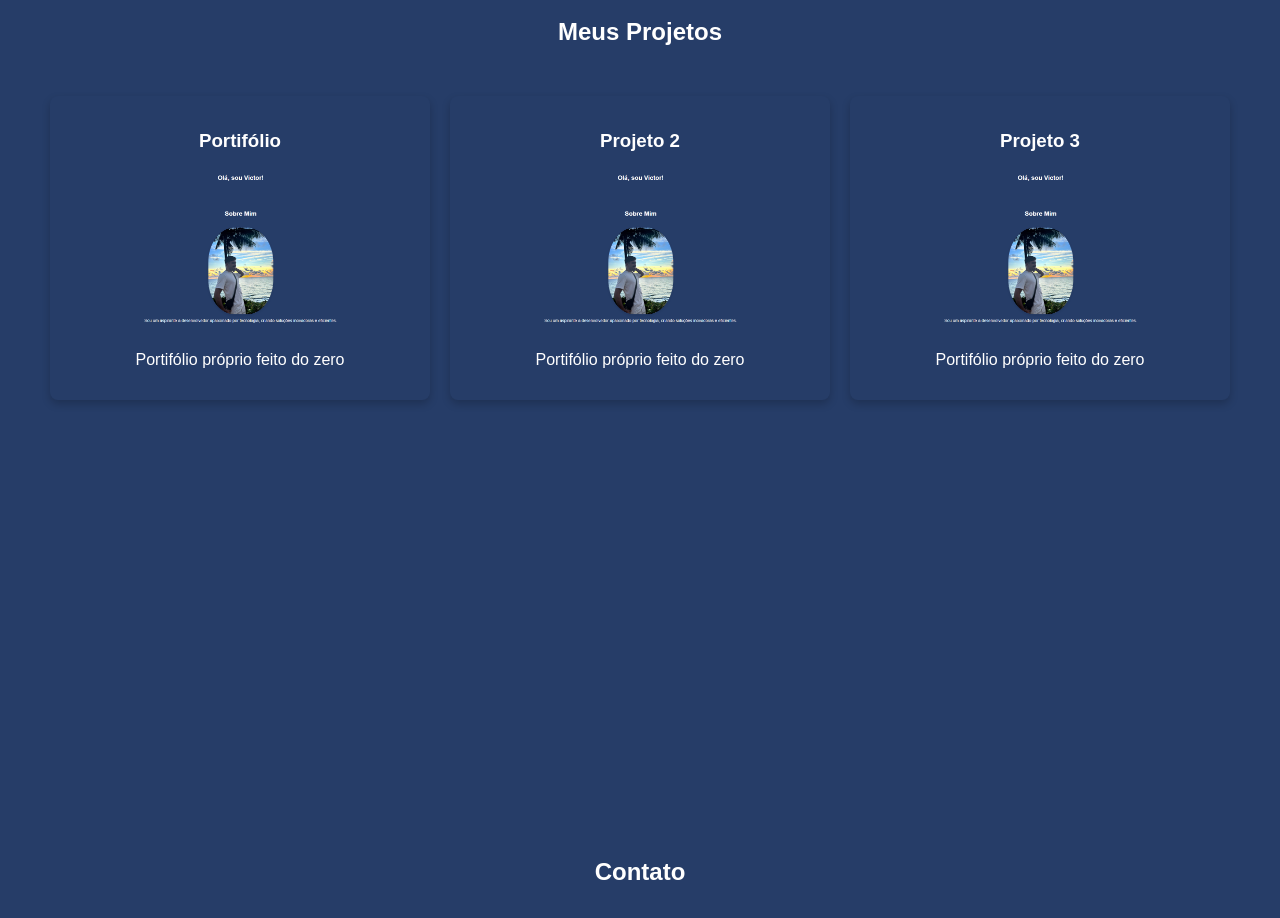
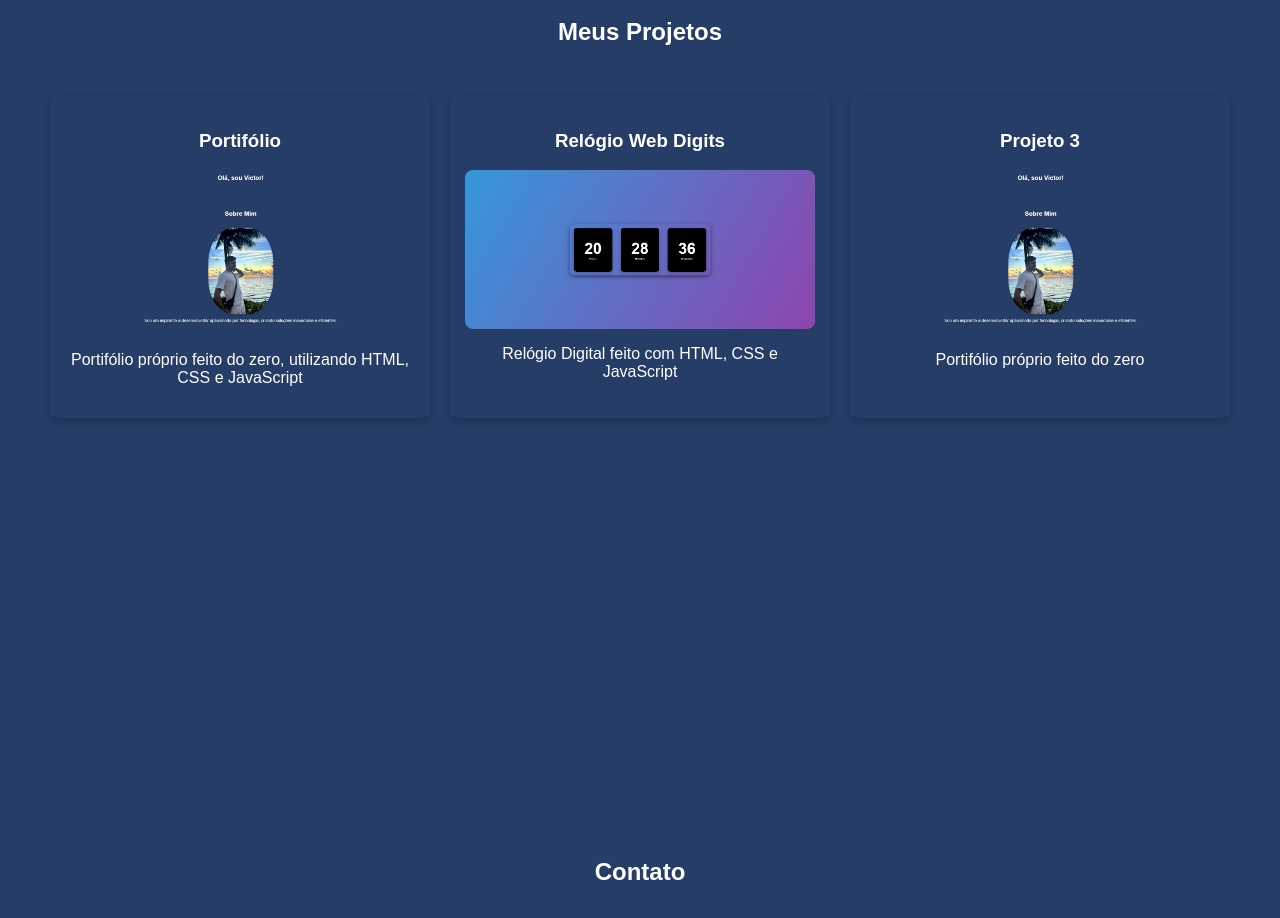
Before and after one commit to bitar011/portifolio, a plain HTML site: page index.html in a window 1280 px wide. Shown: the part 980-1898 px from the top of the page. Drawn offline with Linux system fonts and the light colour scheme.

Commit message:
Atualização de projetos

```diff
--- a/index.html
+++ b/index.html
@@ -25,12 +25,12 @@
             <div class="project-card">
                 <h3>Portifólio</h3>
                 <a href="#"><img src="./dadosIMG/portifolioimg.png" alt="Projeto1"></a>
-                <p>Portifólio próprio feito do zero</p>
+                <p>Portifólio próprio feito do zero, utilizando HTML, CSS e JavaScript</p>
             </div>
             <div class="project-card">
-                <h3>Projeto 2</h3>
-                <a href="#"><img src="./dadosIMG/portifolioimg.png" alt="Projeto2"></a>
-                <p>Portifólio próprio feito do zero</p>
+                <h3>Relógio Web Digits</h3>
+                <a href="https://bitar011.github.io/RelogioDigital/"><img src="./dadosIMG/Projeto2 Relogio Digital.png" alt="Projeto2"></a>
+                <p>Relógio Digital feito com HTML, CSS e JavaScript</p>
             </div>
             <div class="project-card">
                 <h3>Projeto 3</h3>
```
Also changed, not shown: dadosIMG/Projeto2 Relogio Digital.png (added).
